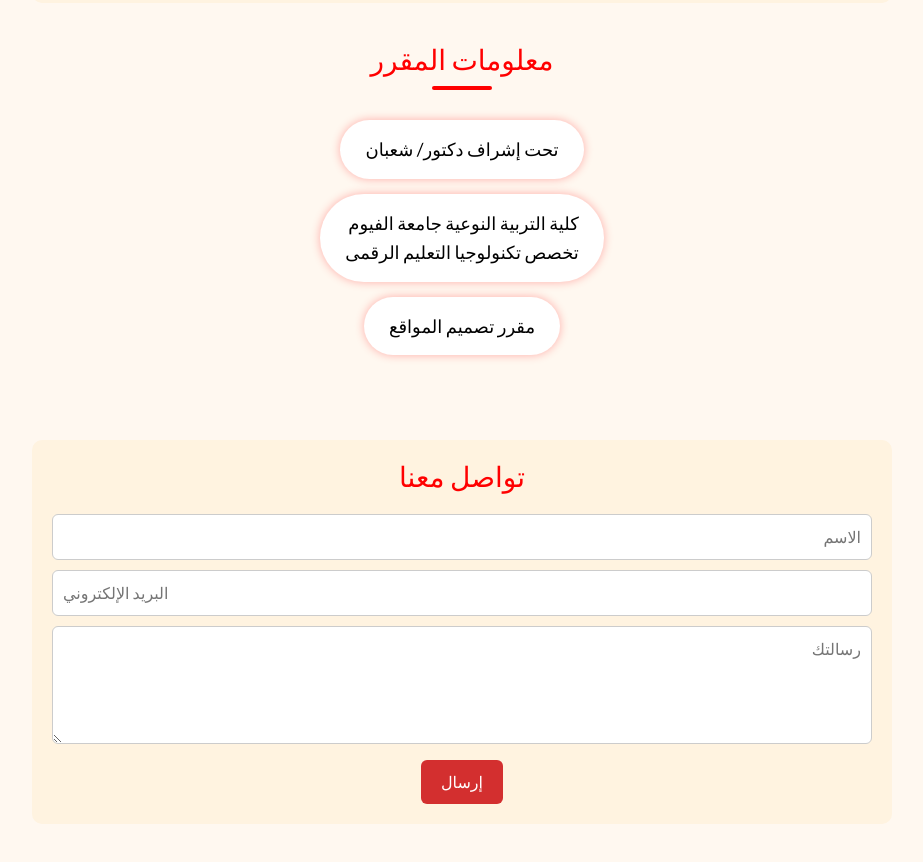
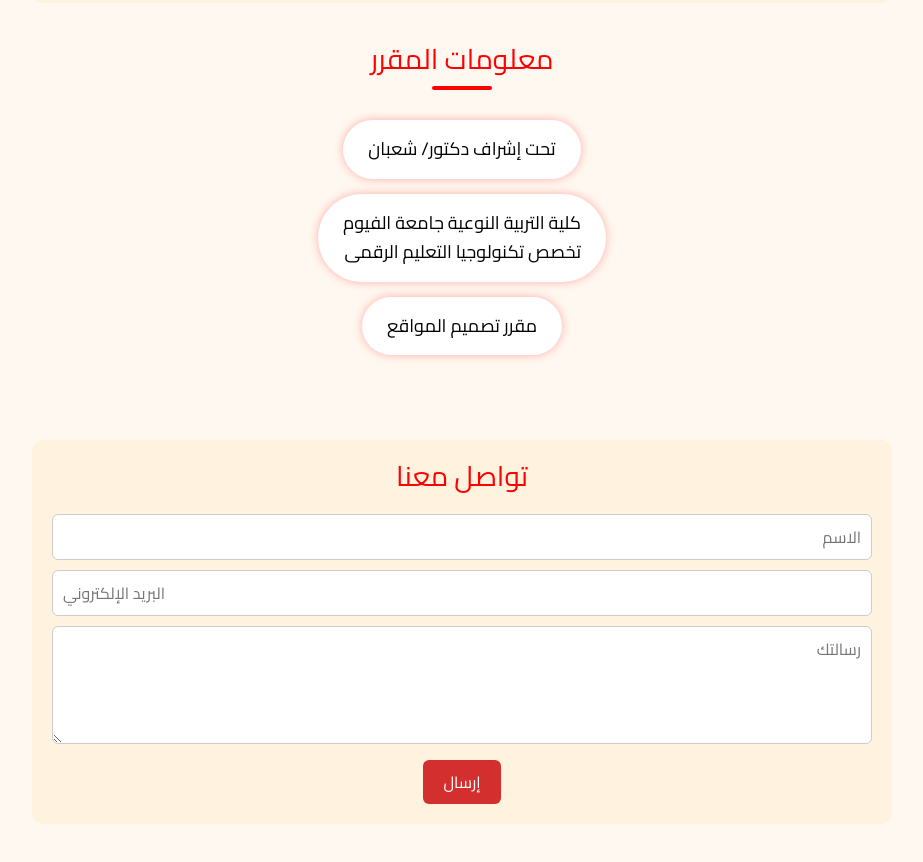
Before and after one commit to TahaImar11/taha-, a plain HTML site: page index.html in a window 1280 px wide. Shown: the part 8232-9094 px from the top of the page, without its empty margins (178-1101 px from the left). Drawn offline with nearby package versions, Linux system fonts and the light colour scheme.

Commit message:
Add files via upload

```diff
--- a/index.html
+++ b/index.html
@@ -7,12 +7,12 @@
   <meta name="viewport" content="width=device-width, initial-scale=1.0">
   <!-- Bootstrap & Google Fonts -->
   <link href="https://cdn.jsdelivr.net/npm/bootstrap@5.3.2/dist/css/bootstrap.rtl.min.css" rel="stylesheet">
-  <link href="https://fonts.googleapis.com/css2?family=Lato:wght@400;700&display=swap" rel="stylesheet">
+  <link href="https://fonts.googleapis.com/css2?family=Cairo:wght@400;700&display=swap" rel="stylesheet">
   <style>
     body {
       background-color: #000;
       color: #fff;
-      font-family: 'Lato', sans-serif;
+      font-family: 'Cairo', sans-serif;
       text-align: center;
       padding: 30px;
     }
@@ -106,7 +106,7 @@
       background-color: #b71c1c;
     }
     body {
-      font-family: 'Lato', sans-serif;
+      font-family: 'Cairo', sans-serif;
       margin: 0;
       background-color: #fff8f0;
       color: #333;
```
